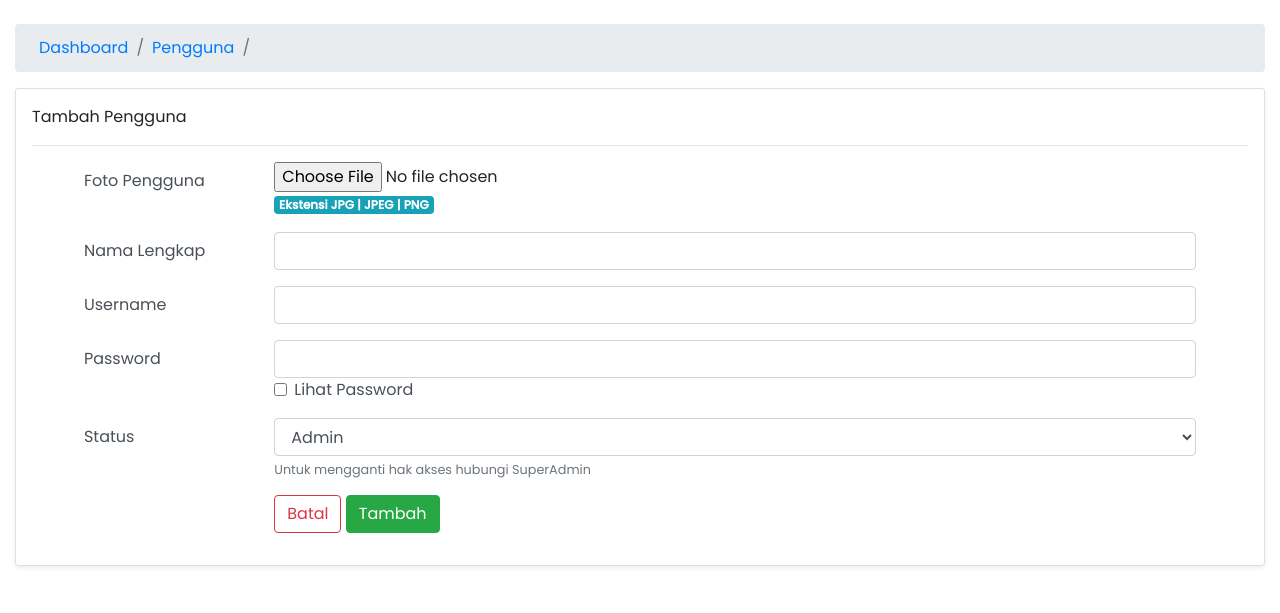
After one commit to NuricoVicyyanto/absen, a PHP site: the page made by app/views/pengguna/tambah_data.php in a window 1280 px wide. The commit adds this page. Shown: the top 613 px of the page. Run offline with PHP 8.4, Linux system fonts and the light colour scheme; the template is opened without the code that fills it, so the values that code supplies are empty; some libraries are stand-ins or nearby versions.

Commit message:
insert data pengguna

```diff
--- a/app/views/mapel/index.php
+++ b/app/views/mapel/index.php
@@ -124,7 +124,6 @@
 <!-- /#page-content-wrapper -->
 
 <!-- modal dari tambah data -->
-<form method="post">
   <div class="modal fade" id="tambah_mapel" tabindex="-1" aria-labelledby="exampleModalLabel" aria-hidden="true">
     <div class="modal-dialog">
       <div class="modal-content">
@@ -149,6 +148,5 @@
       </div>
     </div>
   </div>
-</form>
 </div>
 <!-- /#wrapper -->
--- a/app/views/partials/footer.php
+++ b/app/views/partials/footer.php
@@ -33,6 +33,13 @@
       $('[data-toggle="edit-atas"]').tooltip();
     });
 
+    $('#lihat').click(function(){
+      if(document.getElementById('lihat').checked) {
+        $('#pass').get(0).type = 'text';
+      } else {
+          $('#pass').get(0).type = 'password';
+      }
+    });
   </script>
   </body>
 </html>
--- a/app/views/pengguna/index.php
+++ b/app/views/pengguna/index.php
@@ -11,7 +11,7 @@
             <div class="col-lg-12">
                 <div class="shadow p-3 mb-4 bg-white rounded">
                     <div class="pb-3">
-                    <button type="button" class="btn btn-primary"><i class="fas fa-plus"></i> Tambah Data</button>
+                    <a type="button" href="<?=base?>pengguna/tambah" class="btn btn-primary"><i class="fas fa-plus"></i> Tambah Data</a>
                     </div>
                     <table id="datapengguna" class="table table-striped table-bordered" style="width:100%">
                         <thead>
--- /dev/null
+++ b/app/views/pengguna/tambah_data.php
@@ -0,0 +1,79 @@
+<div class="container-fluid mt-4">
+        <div class="row">
+            <div class="col-lg-12">
+                <nav aria-label="breadcrumb">
+                    <ol class="breadcrumb">
+                        <li class="breadcrumb-item li-dash"><i class="fas fa-tachometer-alt m-1"></i><a href="<?=base?>">Dashboard</a></li>
+                        <li class="breadcrumb-item li-dash"></i><a href="<?=base?>pengguna/">Pengguna</a></li>
+                        <li class="breadcrumb-item active" aria-current="page"><?=$data['judul']?></li>
+                    </ol>
+                </nav>
+            </div>
+            <div class="col-lg-12">
+                <div class="shadow-sm p-3 mb-5 bg-white rounded card">
+                    <div class="row">
+                        <div class="col-lg-12">
+                        <p>Tambah Pengguna</p>
+                        <hr>
+                                <div class="row d-flex justify-content-center">
+                                    <div class="col-lg-11" >
+                                        <form method="post" action="<?=base?>pengguna/tambah">
+                                            <div class="form-group row">
+                                                <label for="inputEmail3" class="col-sm-2 col-form-label">Foto Pengguna</label>
+                                                <div class="col-sm-10">
+                                                <input type="file" class="form-control-file" id="exampleFormControlFile1">
+                                                <span class="badge badge-info">Ekstensi JPG | JPEG | PNG</span>
+                                                </div>
+                                            </div>
+                                            <div class="form-group row">
+                                                <label for="nama" class="col-sm-2 col-form-label">Nama Lengkap</label>
+                                                <div class="col-sm-10">
+                                                    <input type="text" class="form-control" id="nama" name="nama">
+                                                </div>
+                                            </div>
+                                            <div class="form-group row">
+                                                <label for="user" class="col-sm-2 col-form-label">Username</label>
+                                                <div class="col-sm-10">
+                                                <input type="text" class="form-control" id="user" name="user">
+                                                </div>
+                                            </div>
+                                            <div class="form-group row">
+                                                <label for="pass" class="col-sm-2 col-form-label">Password</label>
+                                                <div class="col-sm-10">
+                                                    <input type="password" class="form-control" id="pass" name="pass">
+                                                    <div class="form-check">
+                                                      <input class="form-check-input" type="checkbox" value="" id="lihat">
+                                                        <label class="form-check-label" for="defaultCheck1" id="lihat">
+                                                        Lihat Password
+                                                        </label>
+                                                    </div>
+                                                </div>
+                                            </div>
+                                            <div class="form-group row">
+                                                <label for="user" class="col-sm-2 col-form-label">Status</label>
+                                                <div class="col-sm-10">
+                                                    <select class="form-control" name="status">
+                                                        <option value="0" disabled>Super Admin</option>
+                                                        <option value="1" >Admin</option>
+                                                    </select>
+                                                    <small id="emailHelp" class="form-text text-muted">Untuk mengganti hak akses hubungi SuperAdmin</small>
+                                                </div>
+                                            </div>
+                                            <div class="form-group row">
+                                                <div class="col-sm-10 offset-sm-2">
+                                                <button type="submit" class="btn btn-outline-danger">Batal</button>
+                                                <button type="submit" class="btn btn-success">Tambah</button>
+                                                </div>
+                                            </div>
+                                        </form>
+                                    </div>
+                                </div>
+                        </div>
+                    </div>
+                </div>
+            </div>
+      </div>
+    </div>
+    <!-- /#page-content-wrapper -->
+</div>
+  <!-- /#wrapper -->
--- a/public/style.css
+++ b/public/style.css
@@ -3,6 +3,9 @@
 body, html{
   font-family: 'Poppins', sans-serif;;
   font-weight: 400;
+}
+label{
+  color: #495057;
 }
 
 #wrapper {
```
Also changed, not shown: app/controllers/Pengguna.php (+11 -0 lines), app/models/Users_model.php (+12 -0 lines).
